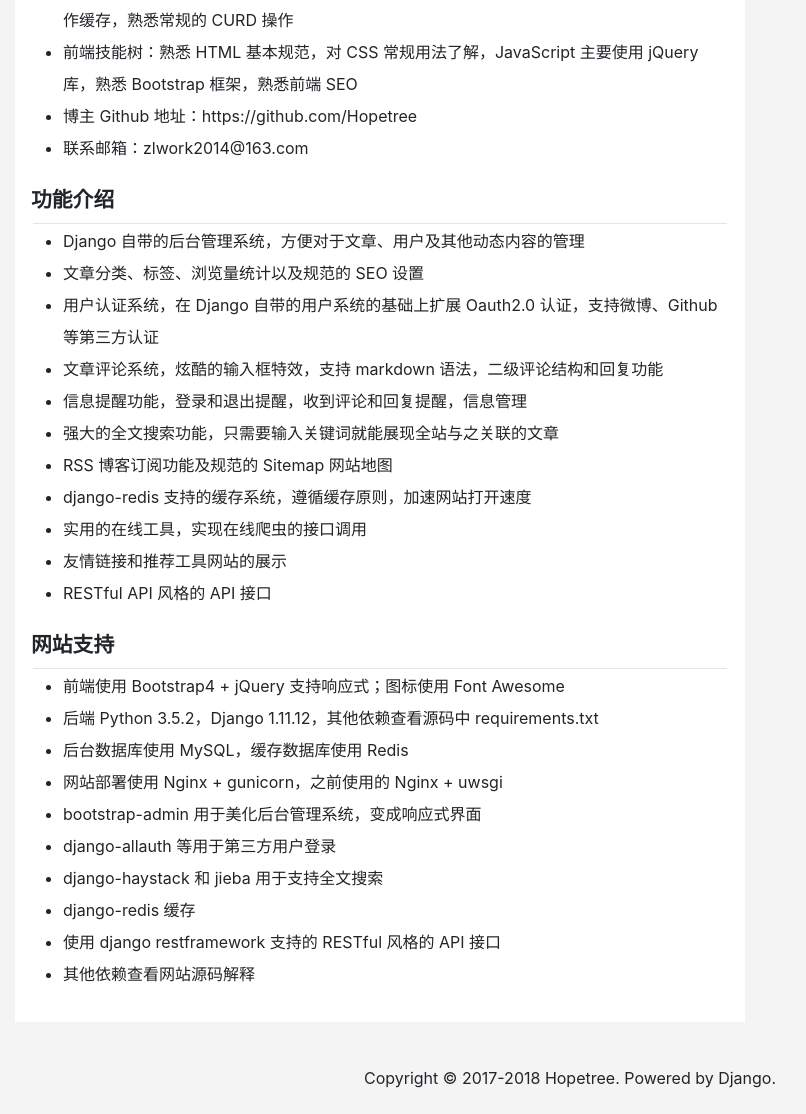
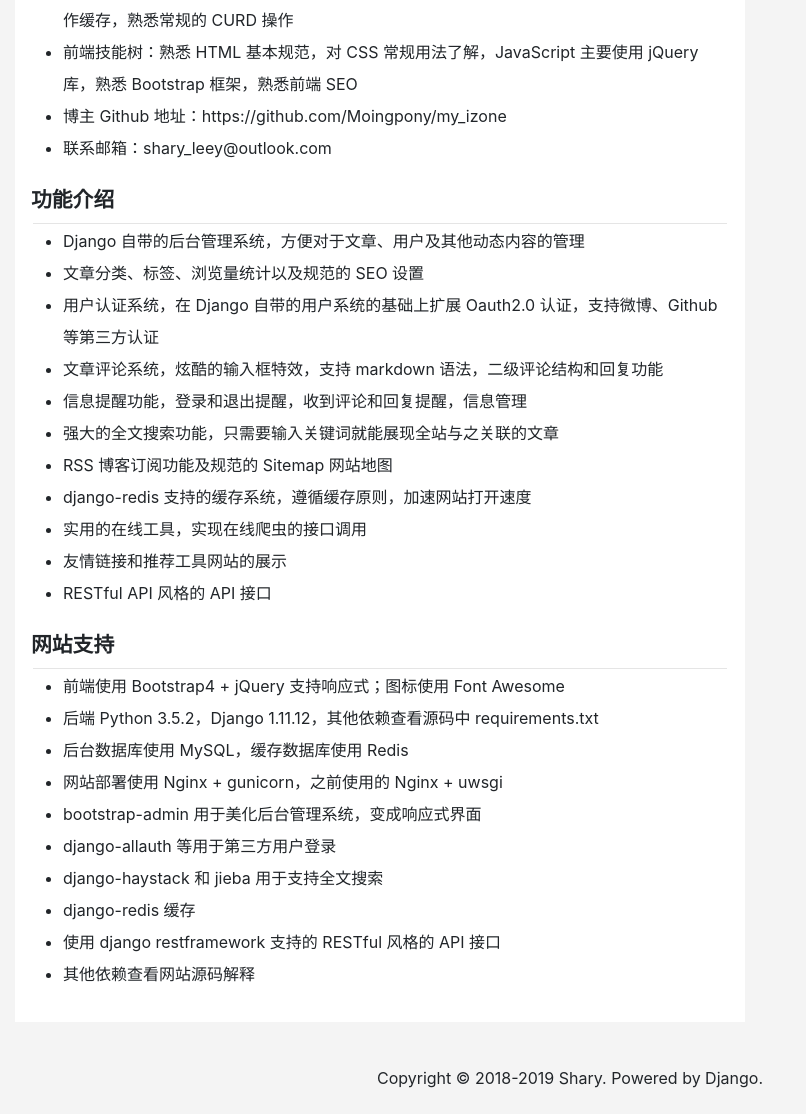
Before and after one commit to Moingpony/my_izone, a Django app: page /about/ in a window 1280 px wide. Shown: the part 603-1717 px from the top of the page, without its empty margins (70-876 px from the left). Run offline with Django 3.2, Linux system fonts and the light colour scheme; data that the repository does not hold is empty; some libraries are stand-ins or nearby versions.

Commit message:
更新相关信息

```diff
--- a/apps/blog/templates/blog/about.html
+++ b/apps/blog/templates/blog/about.html
@@ -33,9 +33,9 @@
                     </li>
                     <li>数据库技能树：常用 MySQL 作为 web 后端数据库，MongoDB 作为爬虫信息存储，Redis 用作缓存，熟悉常规的 CURD 操作</li>
                     <li>前端技能树：熟悉 HTML 基本规范，对 CSS 常规用法了解，JavaScript 主要使用 jQuery 库，熟悉 Bootstrap 框架，熟悉前端 SEO</li>
-                    <li>博主 Github 地址：<a href="https://github.com/Hopetree"
-                                        target="_blank">https://github.com/Hopetree</a></li>
-                    <li>联系邮箱：zlwork2014@163.com</li>
+                    <li>博主 Github 地址：<a href="https://github.com/Moingpony"
+                                        target="_blank">https://github.com/Moingpony/my_izone</a></li>
+                    <li>联系邮箱：shary_leey@outlook.com</li>
                 </ul>
                 <h2 class="mt-2 font-weight-bold">功能介绍</h2>
                 <hr style="margin: .1rem;dashed #333;"/>
--- a/apps/blog/templates/blog/base.html
+++ b/apps/blog/templates/blog/base.html
@@ -71,8 +71,8 @@
 {% block end_file %}{% endblock %}
 <footer class="container-fluid mt-4">
     <div class="card-body text-center px-0 f-16">
-        <p class="card-text mb-1">Copyright&nbsp;&copy;&nbsp;2017-2018
-            <a href="https://github.com/Hopetree" target="_blank" title="前往博主的Github">Hopetree</a>.&nbsp;Powered&nbsp;by&nbsp;Django.
+        <p class="card-text mb-1">Copyright&nbsp;&copy;&nbsp;2018-2019
+            <a href="https://github.com/Moingpony/my_izone/" target="_blank" title="前往博主的Github">Shary</a>.&nbsp;Powered&nbsp;by&nbsp;Django.
         </p>
     </div>
 </footer>
```
